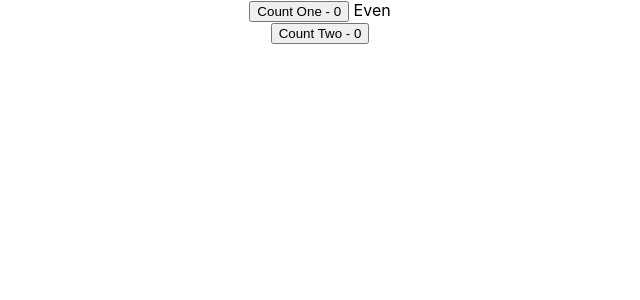
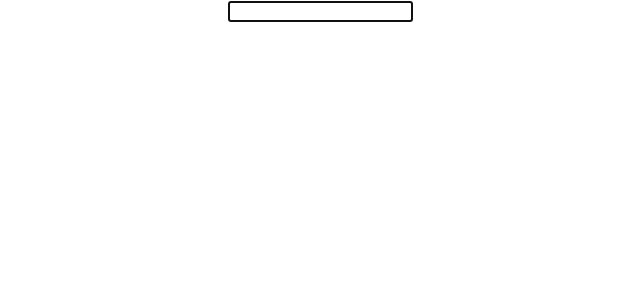
Before and after one commit to sfiers/react-http, a React (Create React App) app: page / in a window 1280 px wide. Shown: the top 300 px of the page, without its empty margins (320-960 px from the left). Built offline with nearby package versions, Linux system fonts and the light colour scheme.

Commit message:
28 useRef Hook Part 1

```diff
--- a/src/App.js
+++ b/src/App.js
@@ -28,6 +28,7 @@
 import DataFetchingTwo from './components/DataFetchingTwo';
 import ParentComponent from './components/ParentComponent';
 import Counter from './components/Counter';
+import FocusInput from './components/FocusInput';
 
 export const UserContext = React.createContext()
 export const ChannelContext = React.createContext()
@@ -54,7 +55,8 @@
   return (
     // <CountContext.Provider value ={{ countState: count, countDispatch: dispatch}}>
       <div className="App">
-        <Counter />
+        <FocusInput />
+        {/* <Counter /> */}
         {/* <ParentComponent /> */}
         {/* <DataFetchingTwo /> */}
         {/* <DataFetchingOne /> */}
--- /dev/null
+++ b/src/components/FocusInput.js
@@ -0,0 +1,19 @@
+import React, {useEffect, useRef} from 'react'
+
+function FocusInput() {
+
+    const inputRef = useRef(null)
+
+    useEffect(() => {
+        // focus the input element
+        inputRef.current.focus()
+    }, [])
+
+    return (
+        <div>
+            <input ref={inputRef} type='text' />
+        </div>
+    )
+}
+
+export default FocusInput
```
